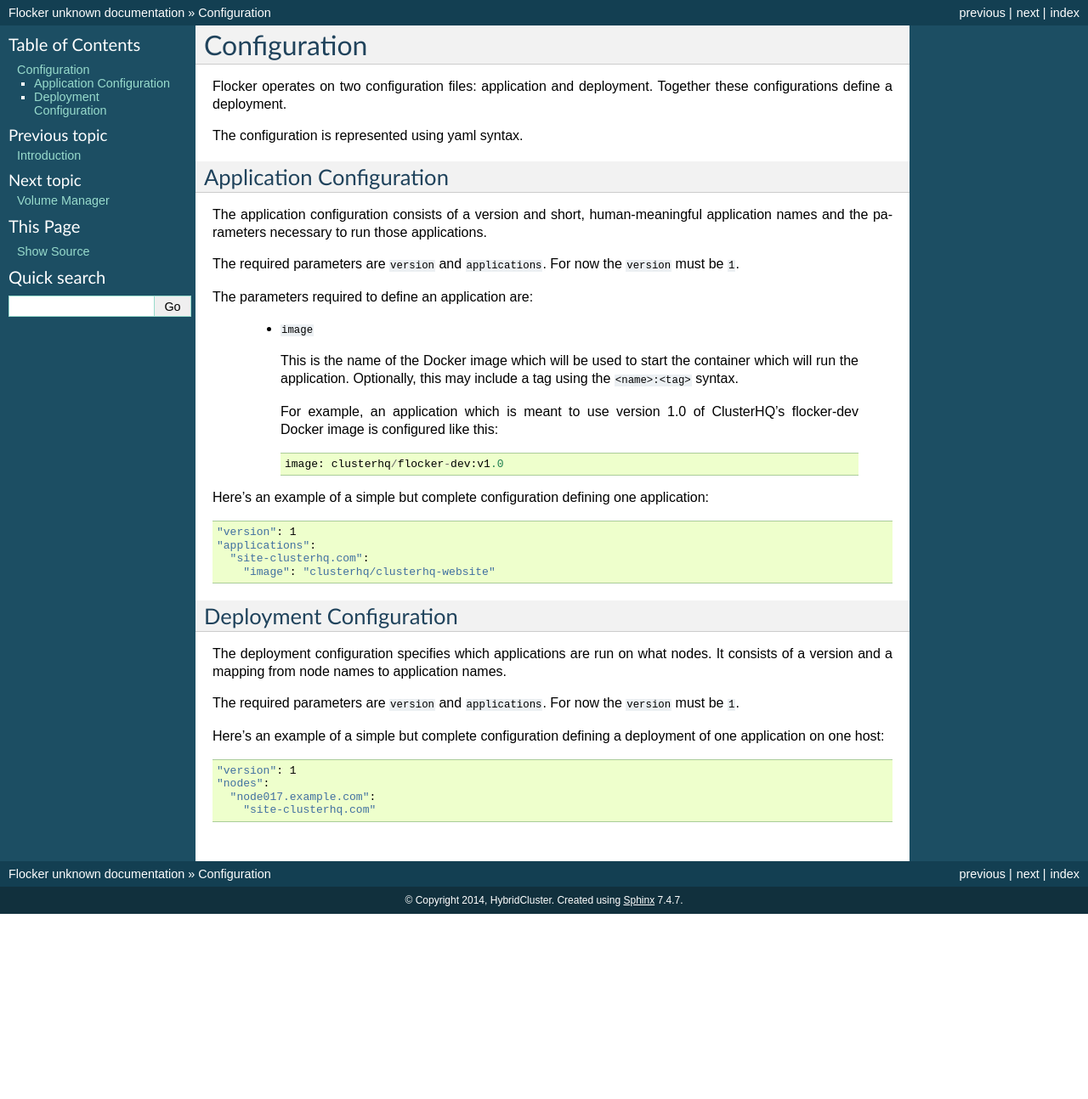
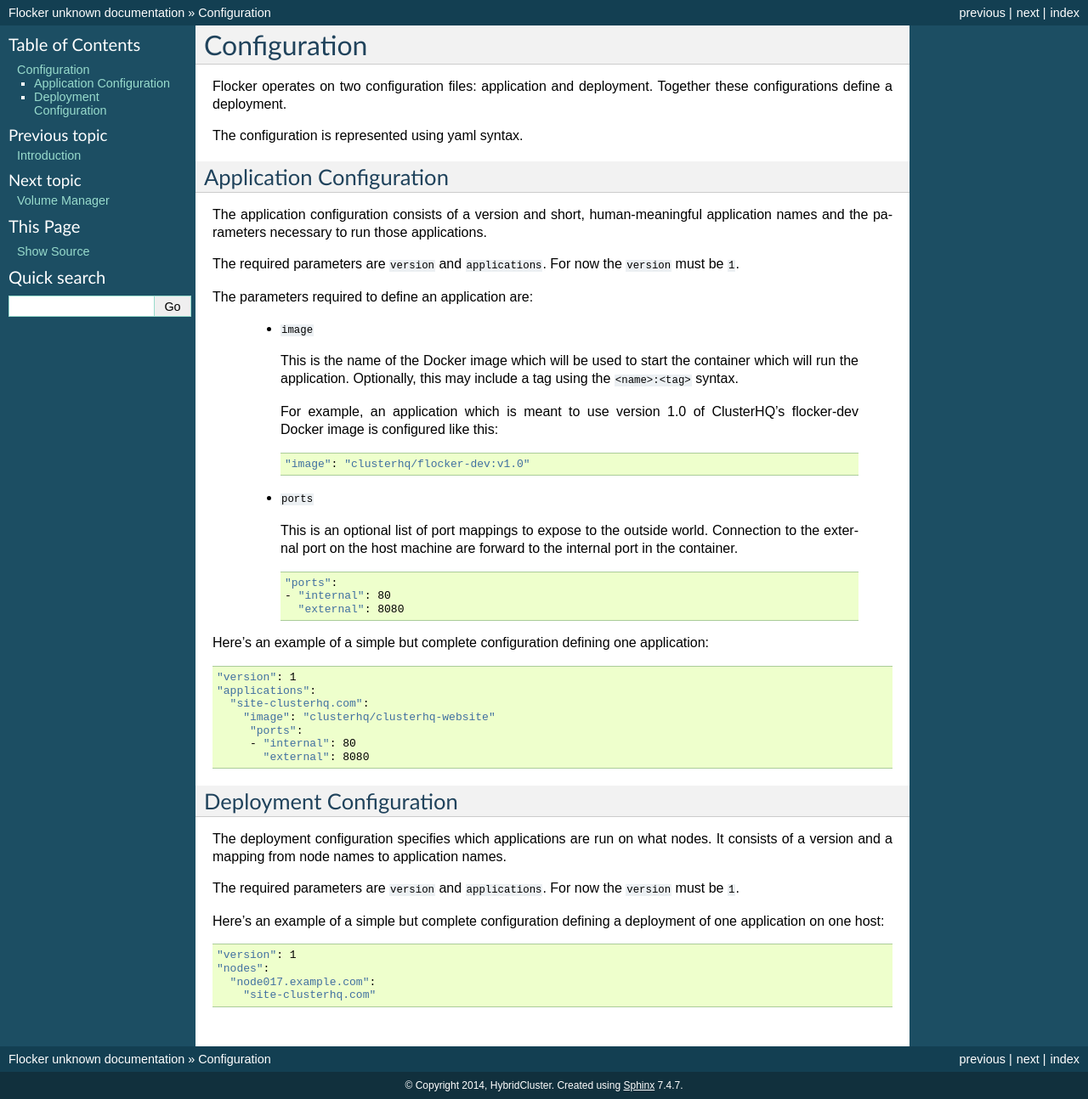
Before and after one commit to ClusterHQ/flocker, a Sphinx documentation site: the page built from docs/configuration.rst, in a window 1280 px wide. Shown: the whole page at 85% size. Built offline with Sphinx 7.4.7, drawn with Linux system fonts in a browser that asks for light colours; before the commit the page ends 1076 px from its top, so only the background shows below that.

Commit message:
Add some docs.

```diff
--- a/docs/configuration.rst
+++ b/docs/configuration.rst
@@ -22,9 +22,22 @@
     This is the name of the Docker image which will be used to start the container which will run the application.
     Optionally, this may include a tag using the ``<name>:<tag>`` syntax.
 
-    For example, an application which is meant to use version 1.0 of ClusterHQ's flocker-dev Docker image is configured like this::
+    For example, an application which is meant to use version 1.0 of ClusterHQ's flocker-dev Docker image is configured like this:
 
-       image: clusterhq/flocker-dev:v1.0
+    .. code-block:: yaml
+
+       "image": "clusterhq/flocker-dev:v1.0"
+
+  - ``ports``
+
+    This is an optional list of port mappings to expose to the outside world.
+    Connection to the external port on the host machine are forward to the internal port in the container.
+
+    .. code-block:: yaml
+
+       "ports":
+       - "internal": 80
+         "external": 8080
 
 Here's an example of a simple but complete configuration defining one application:
 
@@ -34,6 +47,9 @@
   "applications":
     "site-clusterhq.com":
       "image": "clusterhq/clusterhq-website"
+       "ports":
+       - "internal": 80
+         "external": 8080
 
 
 Deployment Configuration
```
